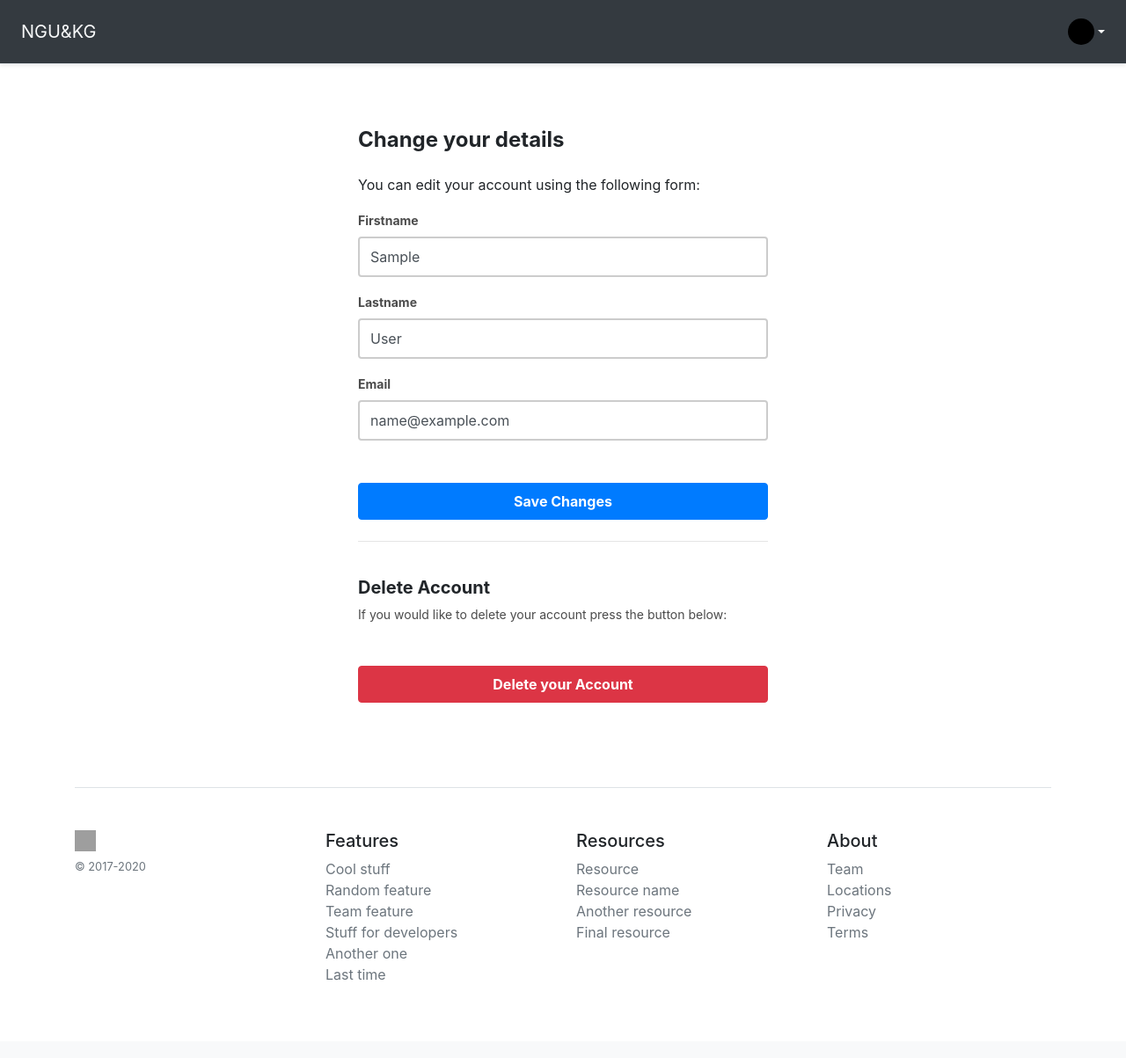
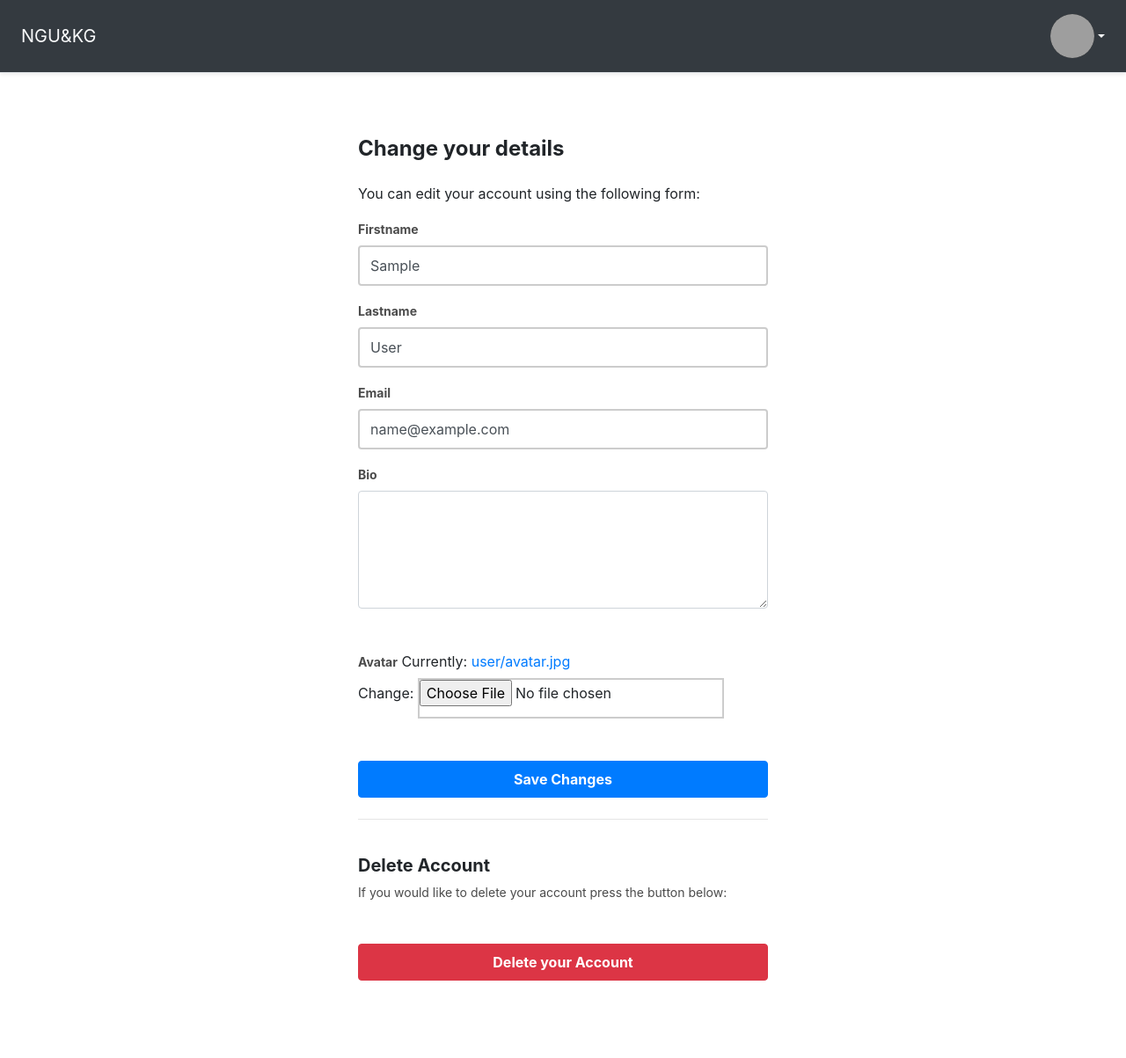
Before and after one commit to SaberHardy/official_blog, a Django app: page /account/profile/edit/ in a window 1280 px wide. Shown: the top 1203 px of the page at 88% size. Before the commit the page ends 1115 px from the top, so only its background shows below. Run offline with Django 4.2, Linux system fonts and the light colour scheme; the visitor is signed in with stand-in values (Sample User, id 1); data comes from the database, SQL or seed files in the repository; grey boxes are pictures that could not be loaded.

Commit message:
user profile form

```diff
--- a/accounts/forms.py
+++ b/accounts/forms.py
@@ -2,6 +2,8 @@ from django import forms
 from django.contrib.auth.forms import AuthenticationForm, PasswordResetForm, SetPasswordForm, PasswordChangeForm
 from django.contrib.auth.models import User
 from django.core.exceptions import ValidationError
+
+from accounts.models import Profile
 
 
 class UserLoginForm(AuthenticationForm):
@@ -98,12 +100,12 @@ class UserEditForm(forms.ModelForm):
         model = User
         fields = ('first_name', 'last_name', 'email')
 
-    def clean_email(self):
-        email = self.cleaned_data['email']
-        if User.objects.filter(email=email).exists():
-            raise forms.ValidationError(
-                'Please use another Email, that is already taken')
-        return email
+    # def clean_email(self):
+    #     email = self.cleaned_data['email']
+    #     if User.objects.filter(email=email).exists():
+    #         raise forms.ValidationError(
+    #             'Please use another Email, that is already taken')
+    #     return email
 
     def __init__(self, *args, **kwargs):
         super().__init__(*args, **kwargs)
@@ -121,3 +123,12 @@ class PassChangeForm(PasswordChangeForm):
     new_password2 = forms.CharField(
         label='Repeat password', widget=forms.PasswordInput(
             attrs={'class': 'form-control mb-3', 'placeholder': 'New Password', 'id': 'form-new-pass2'}))
+
+
+class UserProfileForm(forms.ModelForm):
+    class Meta:
+        model = Profile
+        fields = ['bio', 'avatar']
+        widgets = {
+            'bio': forms.Textarea(attrs={'class': 'form-control', 'rows': '5'})
+        }
--- a/accounts/views.py
+++ b/accounts/views.py
@@ -7,12 +7,24 @@ from django.shortcuts import render, redirect
 from django.template.loader import render_to_string
 from django.utils.encoding import force_bytes, force_str
 from django.utils.http import urlsafe_base64_encode, urlsafe_base64_decode
+
+from .models import Profile
 from .tokens import account_activation_token
-from .forms import UserRegisterForm, UserEditForm
+from .forms import UserRegisterForm, UserEditForm, UserProfileForm
 
 
 # def login(request):
 #     return render(request, 'registration/login.html')
+
+@login_required
+def avatar_get(request):
+    user = User.objects.get(username=request.user)
+    avatar = Profile.objects.filter(user=user)
+    context = {
+        'user': user,
+        'avatar': avatar
+    }
+    return context
 
 
 @login_required
@@ -68,13 +80,22 @@ def activate(request, uidb64, token):
 def edit_profile(request):
     if request.method == 'POST':
         user_form = UserEditForm(instance=request.user, data=request.POST)
-        if user_form.is_valid():
+
+        profile_form = UserProfileForm(
+            request.POST, request.FILES,
+            instance=request.user.profile)
+
+        if user_form.is_valid() and profile_form.is_valid():
             user_form.save()
-
+            profile_form.save()
     else:
         user_form = UserEditForm(instance=request.user)
+        profile_form = UserProfileForm(instance=request.user.profile)
 
-    context = {'user_form': user_form}
+    context = {
+        'user_form': user_form,
+        'profile_form': profile_form
+    }
 
     return render(request, 'accounts/update.html', context)
 
--- a/myblog/settings.py
+++ b/myblog/settings.py
@@ -53,6 +53,7 @@ TEMPLATES = [
                 'django.contrib.messages.context_processors.messages',
                 # Make it available to hole project
                 'blogapp.views.category_list',
+                'accounts.views.avatar_get',
             ],
         },
     },
--- a/templates/accounts/profile.html
+++ b/templates/accounts/profile.html
@@ -6,10 +6,7 @@
         <section class="jumbotron text-center bg-white">
             <div class="container">
                 <h1>User Dashboard</h1>
-                <p class="lead text-muted">Something short and leading about the collection below—its contents, the
-                    creator,
-                    etc. Make it short and sweet, but not too short so folks don’t simply skip over it entirely.</p>
-                <p>
+                <p class="lead text-muted">{{ user.profile.bio }}<p>
                     <a href="{% url 'logout' %}" class="btn btn-primary my-2">Logout</a>
                 </p>
             </div>
--- a/templates/accounts/update.html
+++ b/templates/accounts/update.html
@@ -25,6 +25,9 @@
                         {% if user_form.is_valid %}
                             <div class="alert alert-primary" role="alert">
                                 Details successfully updated!
+                                <button type="button" class="close" data-dismiss="alert" aria-label="Close">
+                                    <span aria-hidden="true">×</span>
+                                </button>
                             </div>
                             <p class="small text-center pt-0">
                                 <a href="{% url "accounts:profile" %}">Back to Dashboard</a>
@@ -37,6 +40,9 @@
                         {% if form.errors %}
                             <div class="alert alert-primary" role="alert">
                                 Error: Please try again!
+                                <button type="button" class="close" data-dismiss="alert" aria-label="Close">
+                                    <span aria-hidden="true">×</span>
+                                </button>
                             </div>
                         {% endif %}
 
@@ -47,6 +53,15 @@
                         {{ user_form.last_name }}
                         <label class="small font-weight-bold">{{ user_form.email.label }}</label>
                         {{ user_form.email }}
+
+                        <label class="small font-weight-bold">{{ profile_form.bio.label }}</label>
+                        {{ profile_form.bio }}
+
+                        <div class="form-group pt-5">
+                            <label class="small font-weight-bold">{{ profile_form.avatar.label }}</label>
+                            {{ profile_form.avatar }}
+                        </div>
+
                         <button class="btn btn-primary btn-block py-2 mb-4 mt-5 font-weight-bold" type="submit"
                                 value="Save changes">Save Changes
                         </button>
--- a/templates/partials/navbar.html
+++ b/templates/partials/navbar.html
@@ -1,23 +1,24 @@
 <style>
-    .dot {
-        height: 30px;
-        width: 30px;
+    .avatar {
+        height: 50px;
+        width: 50px;
         background-color: #000;
         border-radius: 50%;
         display: inline-block;
-
     }
 </style>
 
 <div class="d-flex flex-column flex-md-row align-items-center p-3 px-md-4 mb-3 navbar-dark bg-dark border-bottom shadow-sm">
     <h5 class="my-0 mr-md-auto font-weight-normal"><a class="text-light" href="{% url 'blog:home' %}">NGU&KG</a></h5>
-{#    <nav class="my-2 my-md-0 mr-md-3">#}
-{#        <a class="p-2 text-light" href="#">Features</a>#}
-{#        <a class="p-2 text-light" href="#">Enterprise</a>#}
-{#        <a class="p-2 text-light" href="#">Support</a>#}
-{#    </nav>#}
+    {#    <nav class="my-2 my-md-0 mr-md-3">#}
+    {#        <a class="p-2 text-light" href="#">Features</a>#}
+    {#        <a class="p-2 text-light" href="#">Enterprise</a>#}
+    {#        <a class="p-2 text-light" href="#">Support</a>#}
+    {#    </nav>#}
     {% if request.user.is_authenticated %}
-        <span class="dot"></span>
+        <img class="avatar" src="{% for data in avatar %}
+            {{ data.avatar.url }}
+            {% endfor %}">
         <ul class="navbar-nav">
             <li class="nav-item dropdown">
                 <a class="nav-link dropdown-toggle text-light" href="#" id="navbarDropdown" role="button"
```
